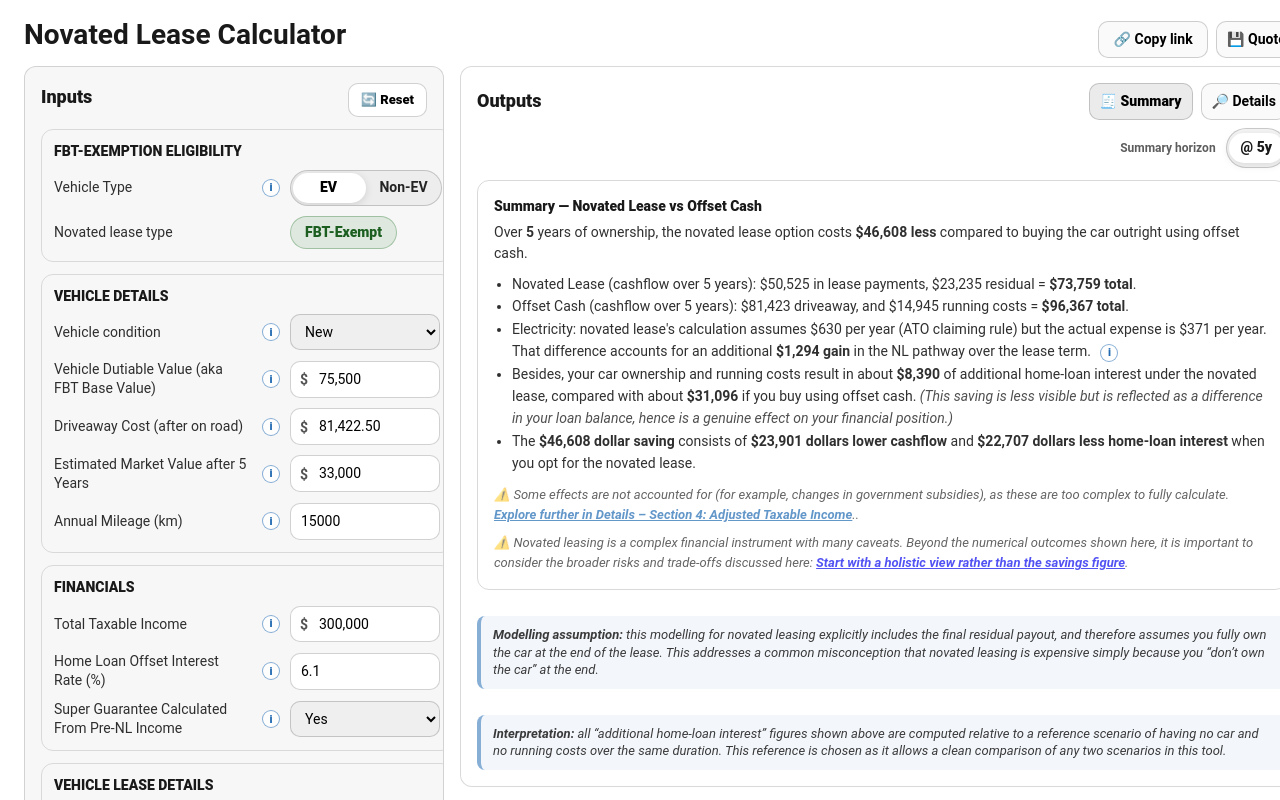
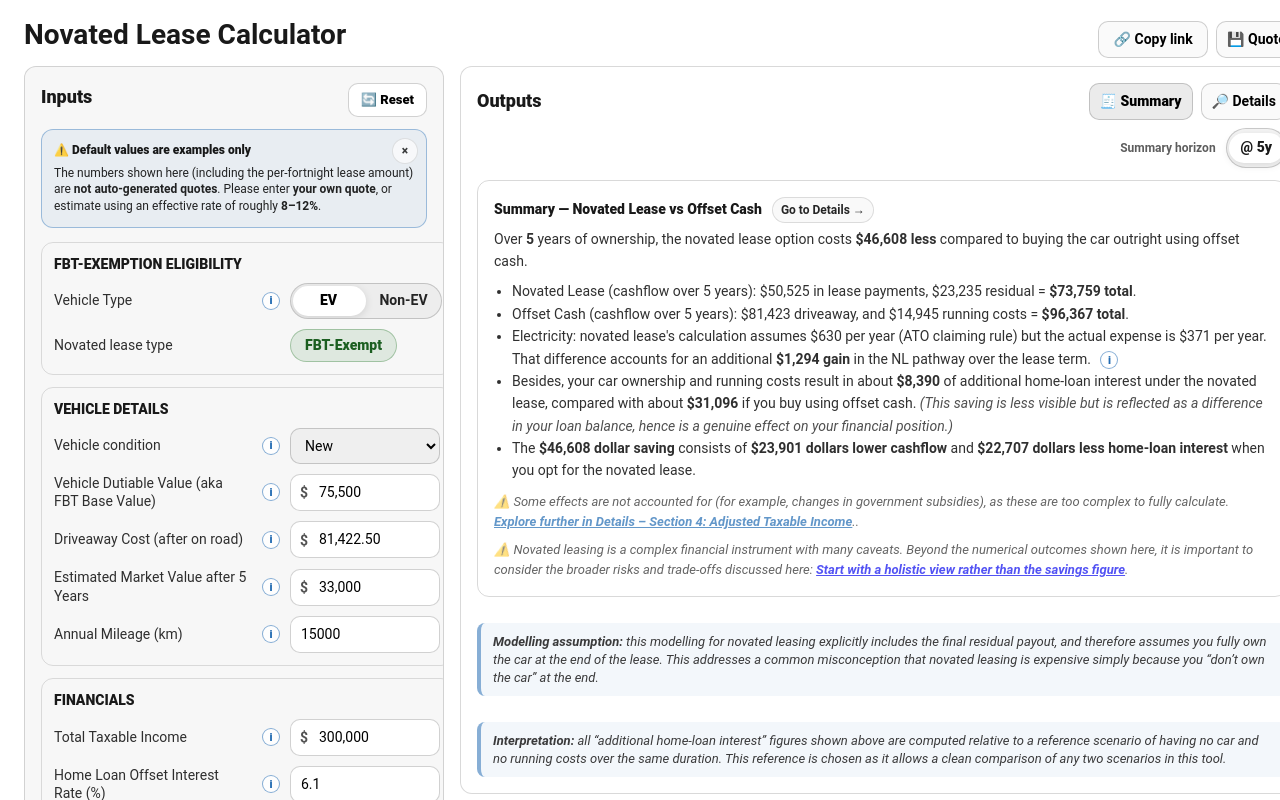
Before and after one commit to novatedlease/novatedlease.github.io, a React (Vite) app in the folder calculator/: page / in a window 1280 px wide. Shown: the top 800 px of the page. Built offline with nearby package versions, Linux system fonts and the light colour scheme.

Commit message:
details button in summary card

```diff
--- a/calculator/src/components/InputsPanel.tsx
+++ b/calculator/src/components/InputsPanel.tsx
@@ -26,6 +26,24 @@ export default function InputsPanel(props: InputsPanelProps) {
   const lastAutoElectricityAnnualRef = useRef<number | null>(null);
   const [needsLeaseRequote, setNeedsLeaseRequote] = useState(false);
   const prevLeaseDurationRef = useRef<number>(inputs.leaseDurationYears);
+
+  const DEFAULTS_NOTICE_DISMISSED_KEY = "nl_defaults_notice_dismissed_v1";
+  const [showDefaultsNotice, setShowDefaultsNotice] = useState<boolean>(() => {
+    try {
+      return localStorage.getItem(DEFAULTS_NOTICE_DISMISSED_KEY) !== "1";
+    } catch {
+      return true;
+    }
+  });
+
+  const dismissDefaultsNotice = () => {
+    try {
+      localStorage.setItem(DEFAULTS_NOTICE_DISMISSED_KEY, "1");
+    } catch {
+      // ignore
+    }
+    setShowDefaultsNotice(false);
+  };
 
   // When lease duration changes, users MUST update their per-fortnight lease quote.
   useEffect(() => {
@@ -160,6 +178,56 @@ export default function InputsPanel(props: InputsPanelProps) {
           🔄 Reset
         </button>
       </div>
+
+      {showDefaultsNotice ? (
+        <div
+          style={{
+            marginBottom: 14,
+            padding: "12px 12px",
+            borderRadius: 12,
+            border: "1px solid rgba(11, 92, 171, 0.35)",
+            background: "rgba(11, 92, 171, 0.06)",
+            fontSize: 12,
+            lineHeight: 1.4,
+            position: "relative",
+          }}
+        >
+          <button
+            type="button"
+            aria-label="Dismiss notice"
+            onClick={() => {
+              touch("defaultsNoticeDismissed");
+              dismissDefaultsNotice();
+            }}
+            style={{
+              position: "absolute",
+              top: 8,
+              right: 8,
+              border: "1px solid rgba(0,0,0,0.14)",
+              background: "rgba(255,255,255,0.85)",
+              borderRadius: 999,
+              width: 26,
+              height: 26,
+              cursor: "pointer",
+              fontWeight: 900,
+              lineHeight: 1,
+              display: "inline-flex",
+              alignItems: "center",
+              justifyContent: "center",
+              opacity: 0.75,
+            }}
+            title="Don’t show again"
+          >
+            ×
+          </button>
+          <div style={{ fontWeight: 900, marginBottom: 6 }}>
+            ⚠️ Default values are examples only
+          </div>
+          <div style={{ opacity: 0.95 }}>
+            The numbers shown here (including the per‑fortnight lease amount) are <b>not auto‑generated quotes</b>. Please enter <b>your own quote</b>, or estimate using an effective rate of roughly <b>8–12%</b>.
+          </div>
+        </div>
+      ) : null}
 
       <div style={{ display: "grid", gap: 12 }}>
         <Section title="FBT-EXEMPTION ELIGIBILITY" className="nl-input-subcard">
--- a/calculator/src/components/SummaryView.tsx
+++ b/calculator/src/components/SummaryView.tsx
@@ -198,12 +198,43 @@ for the estimated impact.
     </div>
   );
 
+  const OpenDetailsButton = (p: { anchorId?: string; label?: string }) => (
+    <button
+      type="button"
+      onClick={() => {
+        window.dispatchEvent(
+          new CustomEvent("nlguide:navigate", {
+            detail: { tab: "Details", anchorId: p.anchorId ?? "details-section-2-financial-summary" },
+          })
+        );
+      }}
+      style={{
+        padding: "4px 8px",
+        borderRadius: 999,
+        border: "1px solid rgba(0,0,0,0.14)",
+        background: "rgba(0,0,0,0.03)",
+        fontWeight: 700,
+        fontSize: 12,
+        cursor: "pointer",
+        whiteSpace: "nowrap",
+        opacity: 0.85,
+      }}
+      title="Open the Details tab (full breakdown)"
+    >
+      {p.label ?? "Go to Details →"}
+    </button>
+  );
+
+
   return (
     <div style={{ display: "grid", gap: 16 }}>
       {/* Card 1: NL vs Offset Cash */}
       <div style={{ border: "1px solid rgba(0,0,0,0.15)", borderRadius: 12, padding: 16 }}>
-        <div style={{ fontWeight: 900, marginBottom: 6 }}>
-          Summary — {titleA} vs {titleB}
+        <div style={{ display: "flex", alignItems: "center", gap: 10, marginBottom: 6, flexWrap: "wrap" }}>
+          <div style={{ fontWeight: 900 }}>
+            Summary — {titleA} vs {titleB}
+          </div>
+          <OpenDetailsButton />
         </div>
 
         <div style={{ fontSize: 14, opacity: 0.9, lineHeight: 1.55, fontVariantNumeric: "tabular-nums" }}>
@@ -271,8 +302,11 @@ for the estimated impact.
       {/* Card 2: NL vs Car Loan (optional) */}
       {showLoan && (
         <div style={{ border: "1px solid rgba(0,0,0,0.15)", borderRadius: 12, padding: 16 }}>
-          <div style={{ fontWeight: 900, marginBottom: 6 }}>
-            Summary — {titleA} vs {titleLoan}
+          <div style={{ display: "flex", alignItems: "center", gap: 10, marginBottom: 6, flexWrap: "wrap" }}>
+            <div style={{ fontWeight: 900 }}>
+              Summary — {titleA} vs {titleLoan}
+            </div>
+            <OpenDetailsButton />
           </div>
 
           <div style={{ fontSize: 14, opacity: 0.9, lineHeight: 1.55, fontVariantNumeric: "tabular-nums" }}>
@@ -343,8 +377,11 @@ for the estimated impact.
       {/* Card 3: NL vs Keeping Current Car (optional) */}
       {showCurrentCar && (
         <div style={{ border: "1px solid rgba(0,0,0,0.15)", borderRadius: 12, padding: 16 }}>
-          <div style={{ fontWeight: 900, marginBottom: 6 }}>
-            Summary — {titleA} vs Keeping Current Car
+          <div style={{ display: "flex", alignItems: "center", gap: 10, marginBottom: 6, flexWrap: "wrap" }}>
+            <div style={{ fontWeight: 900 }}>
+              Summary — {titleA} vs Keeping Current Car
+            </div>
+            <OpenDetailsButton />
           </div>
 
           <div style={{ fontSize: 14, opacity: 0.9, lineHeight: 1.55, fontVariantNumeric: "tabular-nums" }}>
```
